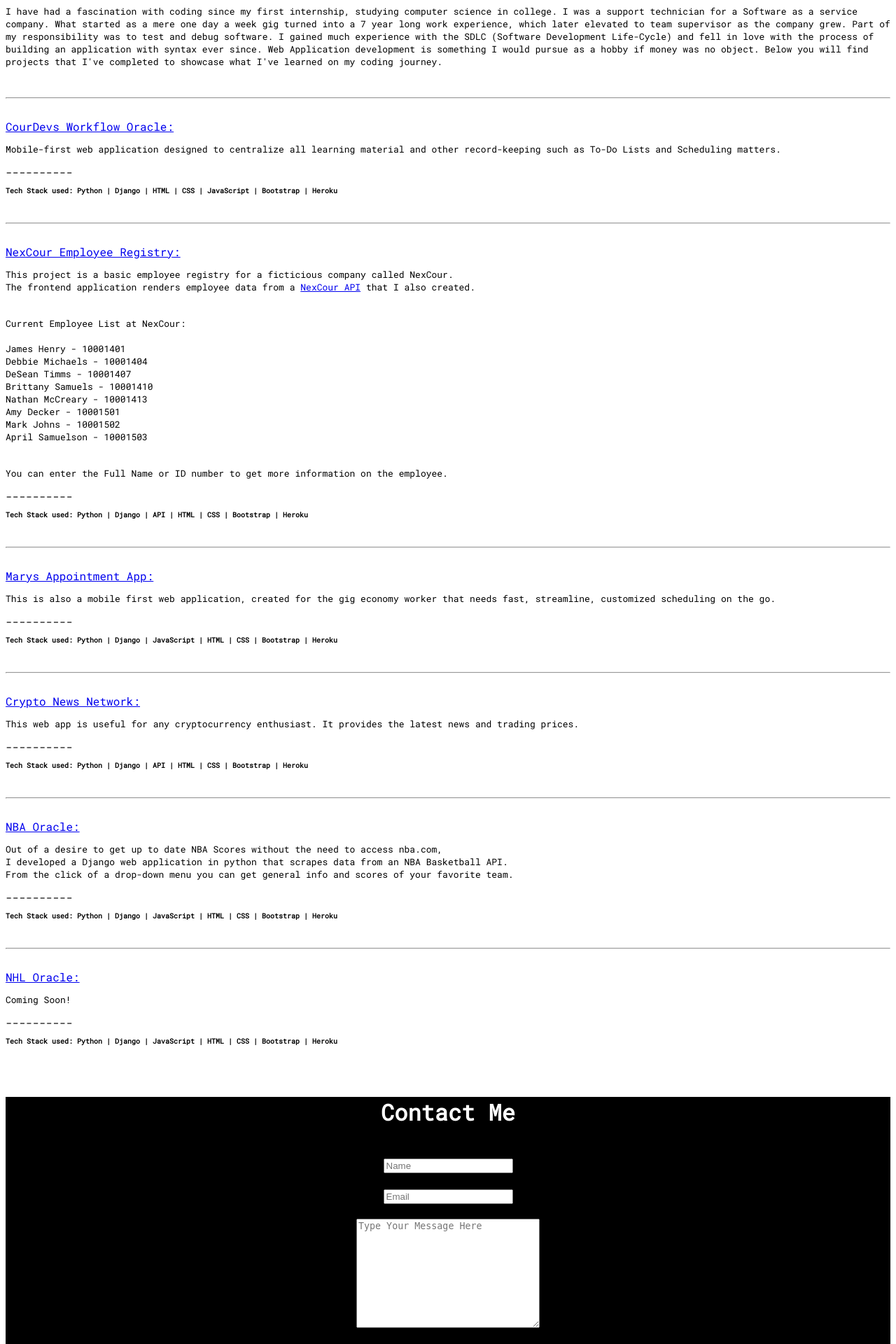
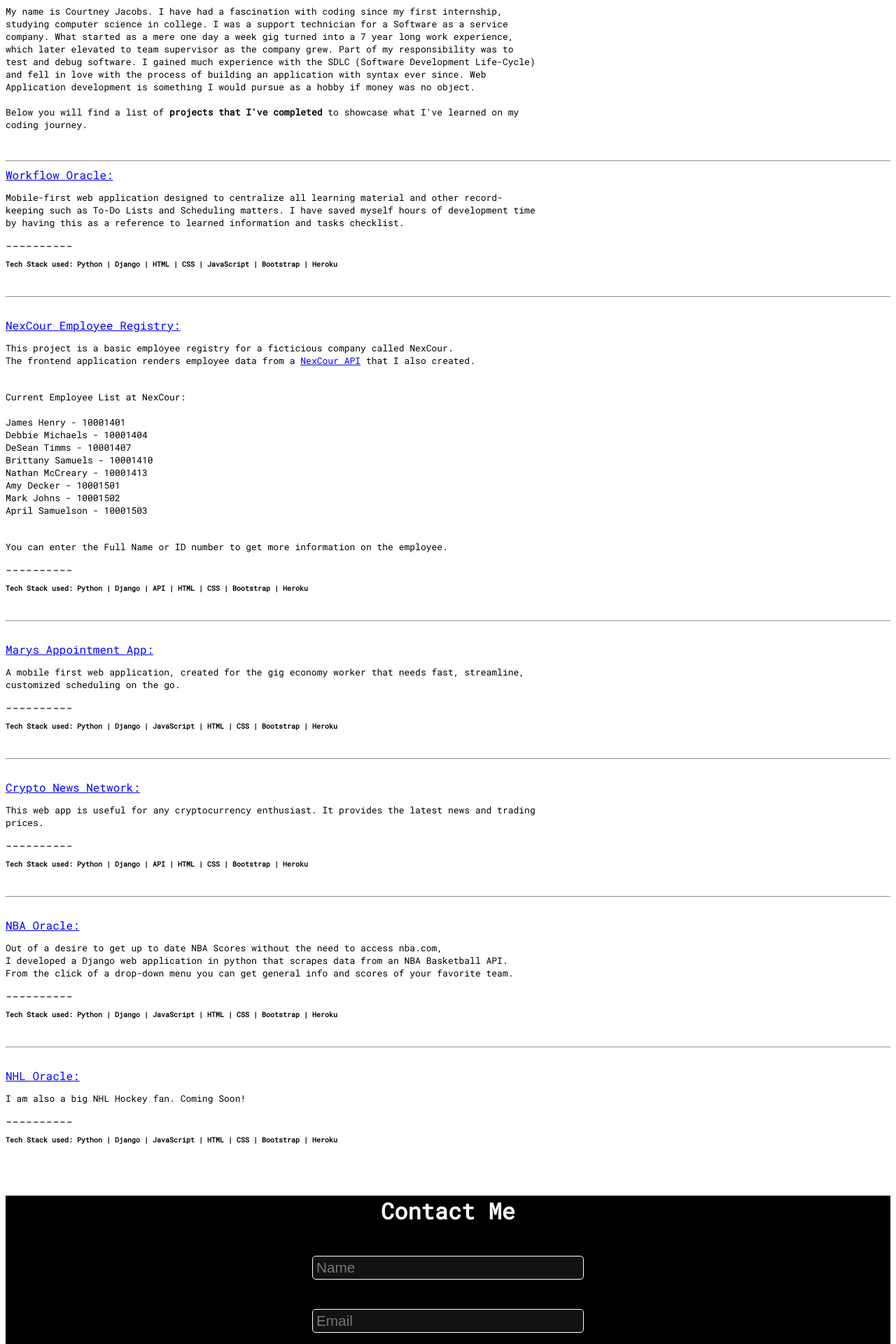
Before and after one commit to courthub74/CourDevs-Portfolio, a Django app: page / in a window 1280 px wide. Shown: the part 1280-3200 px from the top of the page at 70% size. Run offline with Django 3.2, Linux system fonts and the light colour scheme.

Commit message:
More features

```diff
--- a/portfolioPages/templates/home.html
+++ b/portfolioPages/templates/home.html
@@ -10,8 +10,15 @@
 	<link rel="stylesheet" type="text/css" href={% static 'styles/mystyles.css' %}
 </head>
 
+<style>
+    .left {
+        width: 60%;
+    }
+</style>
+
+
 <!--THE DROPDOWN-->
-<ul>
+<ul class="topmenu">
   <li><a href="https://www.linkedin.com/in/courtney-jacobs-django/" target="_blank"><img src={% static 'images/linkedin.png' %}></a></li>
   <li><a href="https://github.com/courthub74" target="_blank"><img class="sizeup"src={% static 'images/github.png' %}></a></li>
   <li><a href="https://www.facebook.com/courtney.jacobs.7798" target="_blank"><img src={% static 'images/facebook2.png' %}></a></li>
@@ -34,23 +41,36 @@
 
     <h2 class="left">About Me:</h2>
     <div class="container">
-        <p class="left" style="font-size: small;">I have had a fascination with coding since my first internship, studying computer science in college.
+        <p class="left" style="font-size: small;">My name is Courtney Jacobs. I have had a fascination with coding since my first internship, studying computer science in college.
             I was a support technician for a Software as a service company.  What started as a mere one day a week gig turned into a 7 year long work experience,
             which later elevated to team supervisor as the company grew.
             Part of my responsibility was to test and debug software.  I gained much experience with the SDLC (Software Development Life-Cycle)
             and fell in love with the process of building an application with syntax ever since.
-            Web Application development is something I would pursue as a hobby if money was no object.
-            Below you will find projects that I've completed to showcase what I've learned on my coding journey.</p>
+            Web Application development is something I would pursue as a hobby if money was no object. <br><br>
+            Below you will find a list of <strong>projects that I've completed</strong> to showcase what I've learned on my coding journey.</p>
     </div>
 
-        <br><hr><br>
+        <br><hr>
+
+
+        <style>
+            .blue {
+                color: blue;
+            }
+        </style>
+
+
+
 
 
 
     <div class="left">
-        <a href="http://oracle.courdevelops.com/" target="_blank">CourDevs Workflow Oracle:</a><br>
+
+
+            <a class="blue" href="http://oracle.courdevelops.com/" target="_blank">Workflow Oracle:</a><br>
 
         <p style="font-size: small;">Mobile-first web application designed to centralize all learning material and other record-keeping such as To-Do Lists and Scheduling matters.
+            I have saved myself hours of development time by having this as a reference to learned information and tasks checklist.
         </p>
 
         ----------
@@ -68,10 +88,10 @@
 
 
     <div class="left">
-        <a href="http://employeeoracle.courdevelops.com/" target="_blank">NexCour Employee Registry:</a><br>
+        <a class="blue" href="http://employeeoracle.courdevelops.com/" target="_blank">NexCour Employee Registry:</a><br>
         <p style="font-size: small;">This project is a basic employee registry for a ficticious company called NexCour. <br>
             The frontend application
-            renders employee data from a <a href="http://nexcouremployees.courdevelops.com/employees/" target="_blank">NexCour API</a> that I also created.</p>
+            renders employee data from a <a class="blue" href="http://nexcouremployees.courdevelops.com/employees/" target="_blank">NexCour API</a> that I also created.</p>
 
                 <br>
 
@@ -108,8 +128,8 @@
     <br><hr><br>
 
     <div class="left">
-        <a href="http://marysappt.courdevelops.com/" target="_blank">Marys Appointment App:</a><br>
-        <p style="font-size: small;">This is also a mobile first web application, created for the gig economy worker that needs
+        <a class="blue" href="http://marysappt.courdevelops.com/" target="_blank">Marys Appointment App:</a><br>
+        <p style="font-size: small;">A mobile first web application, created for the gig economy worker that needs
             fast, streamline, customized scheduling on the go.</p>
 
 
@@ -122,7 +142,7 @@
     <br><hr><br>
 
     <div class="left">
-            <a href="http://cryptonews.courdevelops.com/" target="_blank">Crypto News Network:</a><br>
+            <a class="blue" href="http://cryptonews.courdevelops.com/" target="_blank">Crypto News Network:</a><br>
             <p style="font-size: small;">This web app is useful for any cryptocurrency enthusiast.  It provides the latest news and
                         trading prices. </p>
 
@@ -138,7 +158,7 @@
     <br><hr><br>
 
     <div class="left">
-        <a href="http://nbaoracle.courdevelops.com/" target="_blank">NBA Oracle:</a> <br>
+        <a class="blue" href="http://nbaoracle.courdevelops.com/" target="_blank">NBA Oracle:</a> <br>
             <p style="font-size: small;">Out of a desire to get up to date NBA Scores without the need to access nba.com, <br>
                 I developed a Django web application in python that scrapes data from an NBA Basketball API. <br>
                 From the click of a drop-down menu you can get general info and scores of your favorite team.
@@ -152,8 +172,8 @@
     <br><hr><br>
 
     <div class="left">
-        <a href="#" target="_blank">NHL Oracle:</a> <br>
-            <p style="font-size: small;">Coming Soon!
+        <a class="blue" href="#" target="_blank">NHL Oracle:</a> <br>
+            <p style="font-size: small;">I am also a big NHL Hockey fan.  Coming Soon!
                 </p>
 
                 ----------
@@ -170,6 +190,52 @@
         .white {
             color: white;
         }
+        form {
+            display: flex;
+            flex-direction: column;
+            align-items: center;
+        }
+        input {
+            width: 30%;
+            height: 30px;
+            font-size: 1.3em;
+            font-weight: 300;
+            padding-left: 5px;
+            border: 1px solid white;
+            background: #ffffff12;
+            color: #f1f2f6;
+            border-radius: 5px;
+        }
+        textarea {
+            width: 30%;
+            height: 50%;
+            font-size: 1.3em;
+            font-weight: 300;
+            padding-left: 5px;
+            border: 1px solid white;
+            background: #ffffff12;
+            color: #f1f2f6;
+            border-radius: 5px;
+        }
+        button {
+            width: 5%;
+            height: 40px;
+            font-size: 1.3em;
+            font-weight: 300;
+            padding-left: 5px;
+            border: 1px solid white;
+            background: #ffffff12;
+            color: #f1f2f6;
+            border-radius: 5px;
+            cursor: pointer;
+            transition: transform .2s;
+        }
+        button:hover {
+            transform: scale(1.5);
+        }
+        small {
+            color: white;
+        }
     </style>
 
     <div class="bottomSection">
@@ -182,7 +248,15 @@
                     <input required maxlength="50" type="text" placeholder="Email" name="email"> <br><br>
                     <textarea name="message" cols="30" rows="10" placeholder="Type Your Message Here"></textarea><br><br>
                     <button type="submit">Send</button>
-                    <br><br>
+                    <br>
+                    <p><small>This portfolio is powered by the Python | Django connection</small></p>
+                    <ul class="topmenu">
+                        <li><a href="https://www.linkedin.com/in/courtney-jacobs-django/" target="_blank"><img src={% static 'images/linkedin.png' %}></a></li>
+                        <li><a href="https://github.com/courthub74" target="_blank"><img class="sizeup"src={% static 'images/github.png' %}></a></li>
+                        <li><a href="https://www.facebook.com/courtney.jacobs.7798" target="_blank"><img src={% static 'images/facebook2.png' %}></a></li>
+                        <li><a href="https://www.instagram.com/courtj_135/" target="_blank"><img src={% static 'images/instagram.png' %}></a></li>
+                      </ul>
+                    <p><small>© 2020 Courdevelops L.L.C.</small></p>
                 </form>
             </div>
         </div>
```
